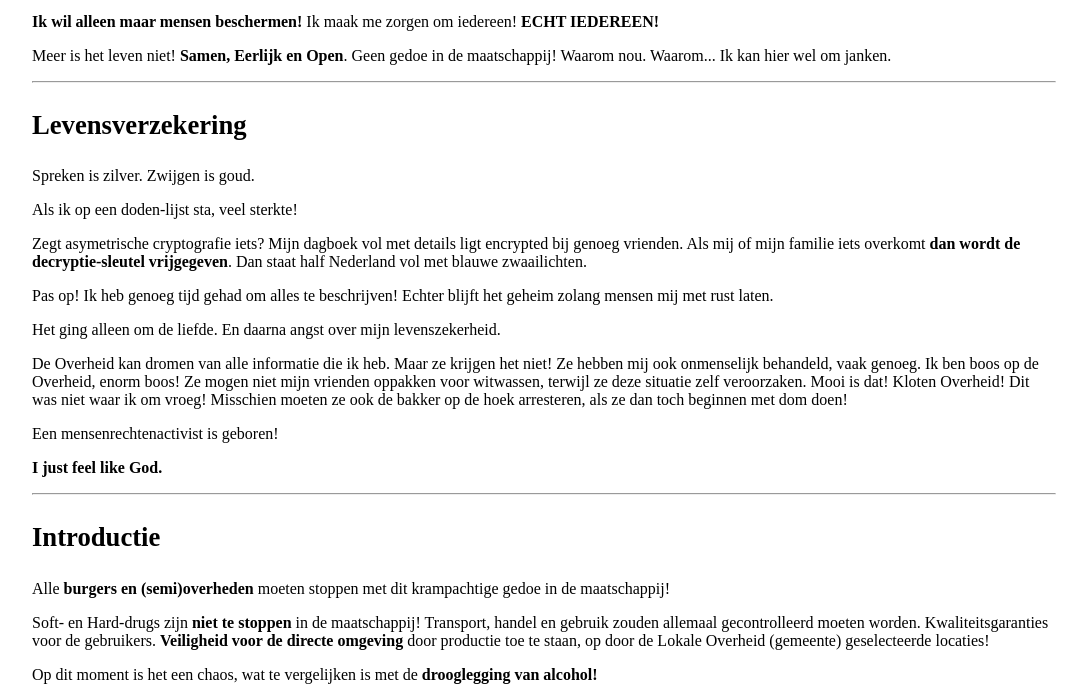
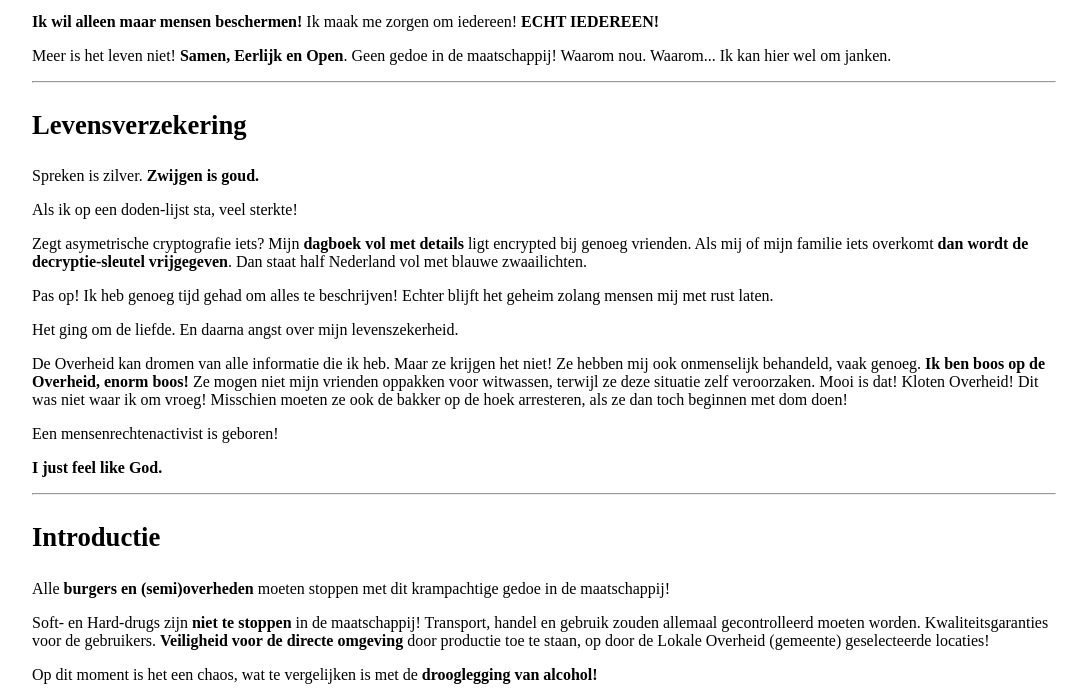
Before and after one commit to deliefdevanmijnleven/legaliseerdrugs, a plain HTML site: page index.html in a window 1280 px wide. Shown: the part 98-795 px from the top of the page, without its empty margins (96-1183 px from the left). Drawn offline with Linux system fonts and the light colour scheme.

Commit message:
domme overheid is dom
wat vetgedrukte tekstjes toevoegen

```diff
--- a/index.html
+++ b/index.html
@@ -40,22 +40,22 @@ h3{ font-size: 20pt; }
   <hr />
   <h3>Levensverzekering</h3>
 
-  <p>Spreken is zilver. Zwijgen is goud.</p>
+  <p>Spreken is zilver. <strong>Zwijgen is goud.</strong></p>
   <p>Als ik op een doden-lijst sta, veel sterkte! </p>
 
-<p>Zegt asymetrische cryptografie iets? Mijn dagboek vol met details
+  <p>Zegt asymetrische cryptografie iets? Mijn <strong>dagboek vol met details</strong>
 ligt encrypted bij genoeg vrienden. Als mij of mijn familie iets
   overkomt <strong>dan wordt de decryptie-sleutel vrijgegeven</strong>. Dan staat half
   Nederland vol met blauwe zwaailichten.</p>
 
 <p>Pas op! Ik heb genoeg tijd gehad om alles te beschrijven! Echter
-  blijft het geheim zolang mensen mij met rust laten. </p>
+  blijft het geheim zolang mensen mij met rust laten.</p>
 
-  <p>Het ging alleen om de liefde. En daarna angst over mijn levenszekerheid.</p>
+  <p>Het ging om de liefde. En daarna angst over mijn levenszekerheid.</p>
 
 <p>De Overheid kan dromen van alle informatie die ik heb. Maar ze krijgen het niet!
-Ze hebben mij ook onmenselijk behandeld, vaak genoeg. Ik ben boos op de
-Overheid, enorm boos! Ze mogen niet mijn vrienden oppakken voor witwassen,
+Ze hebben mij ook onmenselijk behandeld, vaak genoeg. <strong>Ik ben boos op de
+  Overheid, enorm boos!</strong> Ze mogen niet mijn vrienden oppakken voor witwassen,
 terwijl ze deze situatie zelf veroorzaken. Mooi is dat! Kloten Overheid!
 Dit was niet waar ik om vroeg! Misschien moeten ze ook de bakker op de
   hoek arresteren, als ze dan toch beginnen met dom doen!</p>
```
